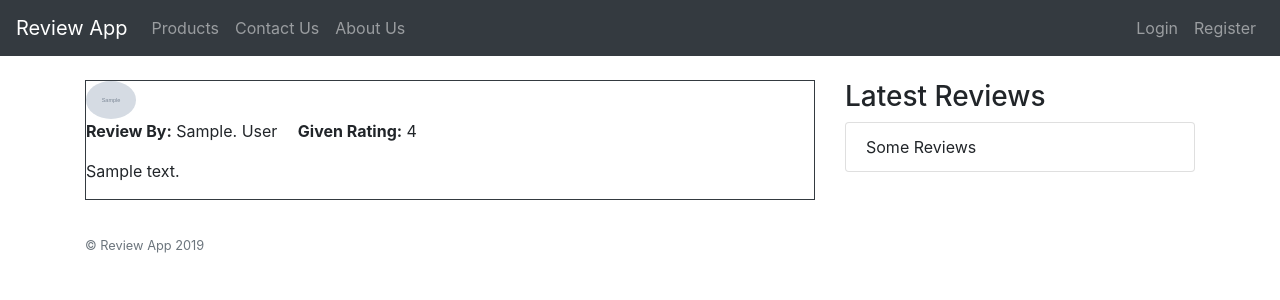
After one commit to ShaneAllen/sAllen, a Django app: page /reviews/1 in a window 1280 px wide. The commit adds this page. Shown: the top 300 px of the page. Run offline with Django 3.2, Linux system fonts and the light colour scheme; tables that the repository leaves empty hold one stand-in row (values such as "Sample post"); grey boxes marked "Sample" are stand-in pictures; some libraries are stand-ins or nearby versions.

Commit message:
Added page for review details

```diff
--- a/reviewApp/reviews/templates/reviews/product_detail.html
+++ b/reviewApp/reviews/templates/reviews/product_detail.html
@@ -30,6 +30,7 @@
 <h2>Reviews</h2>
 	{% for review in object.review_set.all %}
 		<div class="border border-dark mb-2">
+			<h4> <a class="text-dark" href="{% url 'review-detail' review.id %}"> Review</h4>
 			<div><img class="rounded-circle account-img" src="{{ review.author.profile.image.url }}"
 				width="50"></div>
 			<p><span class="pr-3"><b>Review By:</b> {{ review.author.profile.first_name }}.
--- /dev/null
+++ b/reviewApp/reviews/templates/reviews/review_detail.html
@@ -0,0 +1,14 @@
+{% extends "reviews/base.html" %}
+{% block content %}
+
+<div class="border border-dark mb-2">
+	<div><img class="rounded-circle account-img" src="{{ review.author.profile.image.url }}"
+		width="50"></div>
+	<p><span class="pr-3"><b>Review By:</b> {{ review.author.profile.first_name }}.
+	{{ review.author.profile.last_name }}
+	</span> <b>Given Rating:</b> {{ review.rating }}</p>
+	<p>{{ review.review_text }}</p>
+</div>
+
+
+{% endblock content %}
--- a/reviewApp/reviews/urls.py
+++ b/reviewApp/reviews/urls.py
@@ -1,12 +1,13 @@
 from django.urls import path
 from . import views
 from users import views as user_views
-from .views import ProductListView, ProductDetailView
+from .views import ProductListView, ProductDetailView, ReviewDetailView
 
 urlpatterns = [
     path('',views.home, name='reviews-home'),
   	path('products/',ProductListView.as_view(), name='reviews-products'),
    	path('products/<int:pk>',ProductDetailView.as_view(), name='product-detail'),
+   	path('reviews/<int:pk>',ReviewDetailView.as_view(), name='review-detail'),
    	path('about/', views.about, name='reviews-about'),
    	path('contact/',views.contact, name='reviews-contact'),
    	path('register/', user_views.register, name='register'),
--- a/reviewApp/reviews/views.py
+++ b/reviewApp/reviews/views.py
@@ -1,5 +1,5 @@
 from django.shortcuts import render
-from .models import Product
+from .models import Product, Review
 from django.views.generic import ListView, DetailView
 
 # Create your views here.
@@ -20,9 +20,9 @@ class ProductListView(ListView):
 class ProductDetailView(DetailView):
 	model = Product
 
-	#def get_context_data(self, **kwargs):
-		#context = super().get_context_data(**kwargs)
-		#context['reviews']
+class ReviewDetailView(DetailView):
+	model = Review
+
 #def products(request):
 
 #	products_list = {
```
